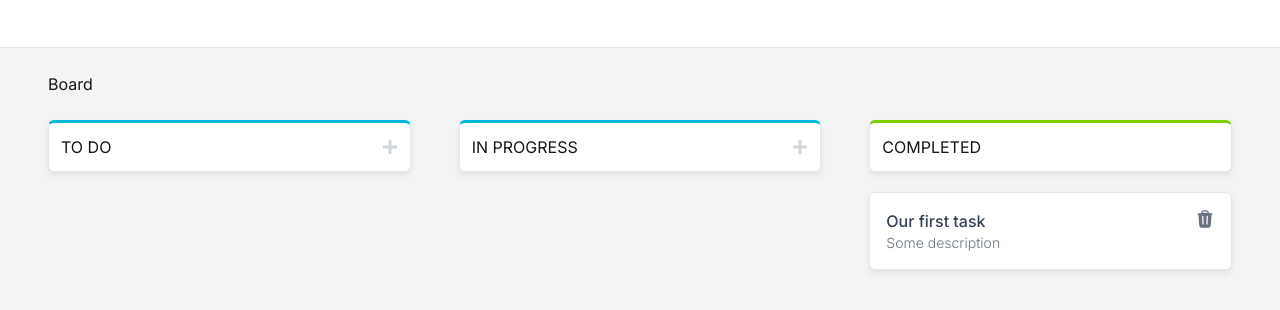
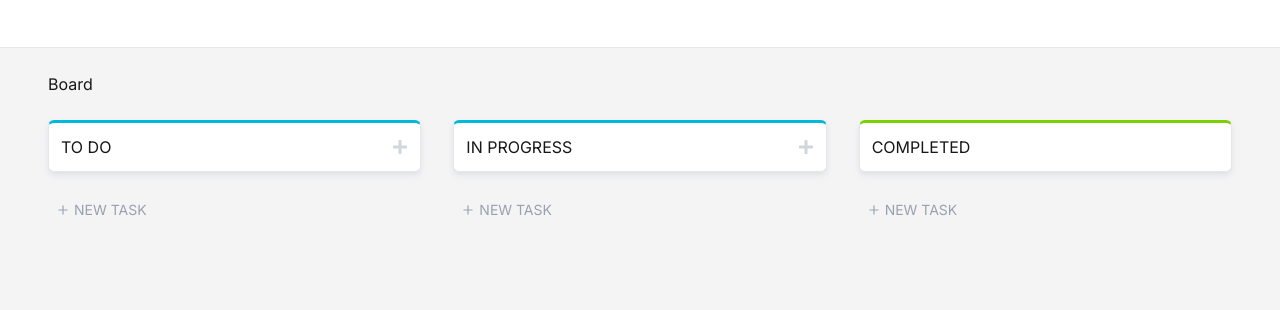
Before and after one commit to t3developer/kanban-next, a Next.js app: page / in a window 1280 px wide. Shown: the top 310 px of the page. Built offline with nearby package versions, Linux system fonts and the light colour scheme.

Commit message:
add task feature

```diff
--- a/app/components/kanban/columns/column-remove.tsx
+++ b/app/components/kanban/columns/column-remove.tsx
@@ -19,7 +19,7 @@ const KanbanColumnRemove = ({ type, columnId, deleteColumn }: KanbanColumnRemove
             </AlertDialog.Trigger>
             <AlertDialog.Portal>
               <AlertDialog.Overlay className="fixed inset-0 bg-gray-300/50 data-[state=open]:animate-overlayShow" />
-              <AlertDialog.Content className="fixed w-sm kanban-card left-1/2 top-1/2 -translate-x-1/2 -translate-y-1/2 rounded-md bg-gray1 p-[25px] shadow-[var(--shadow-6)] focus:outline-none data-[state=open]:animate-contentShow">
+              <AlertDialog.Content className="fixed w-sm kanban-card left-1/2 top-1/2 -translate-x-1/2 -translate-y-1/2 rounded-md bg-gray1 shadow-[var(--shadow-6)] focus:outline-none data-[state=open]:animate-contentShow">
                 <AlertDialog.Title className="m-0 text-[17px] font-medium text-mauve12">
                   Are you sure?
                 </AlertDialog.Title>
@@ -28,7 +28,7 @@ const KanbanColumnRemove = ({ type, columnId, deleteColumn }: KanbanColumnRemove
                 <AlertDialog.Action asChild>
                     <div className="flex justify-between mt-5">
                       <AlertDialog.Cancel className="text-sm text-gray-500 cursor-pointer outline-0">Cancel</AlertDialog.Cancel>
-                      <button className="kanban-button-red" onClick={() => deleteColumn(columnId)}>Delete</button>
+                      <button className="kanban-button-alert" onClick={() => deleteColumn(columnId)}>Delete</button>
                   </div>
                 </AlertDialog.Action>
               </AlertDialog.Content>
--- a/app/components/kanban/columns/column.tsx
+++ b/app/components/kanban/columns/column.tsx
@@ -1,15 +1,8 @@
 'use client';
+import { useKanbanStore } from "@/lib/store/kanban-store";
 import KanbanTask from "../tasks/task";
+import KanbanTaskAdd from "../tasks/task-add";
 import KanbanColumnHeader from "./column-header";
-
-const tasks = [
-  {
-    id: '1234',
-    title: 'Our first task',
-    description: 'Some description',
-    status: 'completed'
-  }
-];
 
 export interface KanbanColumnProps {
   columnId: string,
@@ -20,6 +13,8 @@ export interface KanbanColumnProps {
 
 const KanbanColumn = (props: KanbanColumnProps) => {
   const { type  } = props;
+  const tasks = useKanbanStore(state => state.tasks);
+  const addTask = useKanbanStore(state => state.addTask);
   const filteredTasks = tasks.filter(task => task.status === type);
 
   return (
@@ -30,6 +25,7 @@ const KanbanColumn = (props: KanbanColumnProps) => {
           {filteredTasks.map(task => (
             <KanbanTask key={task.id} {...task} />
           ))}
+          <KanbanTaskAdd status={type} addTask={addTask} />
       </div>
     </section>
   );
--- a/app/components/kanban/columns/columns.tsx
+++ b/app/components/kanban/columns/columns.tsx
@@ -7,7 +7,7 @@ const KanbanColumns = () => {
   const columns = useKanbanStore(state => state.columns);
 
   return (
-    <section className='w-full h-full flex gap-6 lg:gap-12'>
+    <section className='w-full h-full flex gap-4 lg:gap-8'>
       {columns.map(column => (
         <KanbanColumn
           key={column.id}
--- /dev/null
+++ b/app/components/kanban/tasks/task-add.tsx
@@ -0,0 +1,75 @@
+import { AlertDialog, Form } from 'radix-ui';
+import React, { FormEvent, useState } from 'react'
+import { FiPlus } from 'react-icons/fi';
+
+interface KanbanTaskAddProps {
+  status: string,
+  addTask: (title: string, status: string, description?: string) => void
+}
+
+const KanbanTaskAdd = ({ status, addTask }: KanbanTaskAddProps) => {
+  const [ dialogOpen, setDialogOpen ] = useState<boolean>(false);
+
+  const onSubmit = (e: FormEvent<HTMLFormElement>) => {
+    e.preventDefault();
+    const data = new FormData(e.currentTarget);
+    addTask(
+      data.get('taskTitle') as string,
+      status,
+      data.get('taskDesc') as string
+    );
+    setDialogOpen(false);
+  };
+
+  return (
+    <>
+      <AlertDialog.Root open={dialogOpen} onOpenChange={setDialogOpen}>
+        <AlertDialog.Trigger asChild>
+          <div className="inline-flex items-center cursor-pointer gap-1 mt-2 ml-2 text-sm text-gray-400 hover:text-gray-500">
+            <div><FiPlus /></div>
+            <div className='uppercase'>New Task</div>
+          </div>
+        </AlertDialog.Trigger>
+        <AlertDialog.Portal>
+          <AlertDialog.Overlay className="fixed inset-0 bg-gray-300/50 data-[state=open]:animate-overlayShow" />
+          <AlertDialog.Content className="fixed w-sm kanban-card left-1/2 top-1/2 -translate-x-1/2 -translate-y-1/2 rounded-md bg-gray1 shadow-[var(--shadow-6)] focus:outline-none data-[state=open]:animate-contentShow">
+            <AlertDialog.Title className="m-0 text-[17px] font-medium text-mauve12">
+              New Task
+            </AlertDialog.Title>
+            <AlertDialog.Description className='text-gray-500 text-sm mt-1'>Add the details to create a new task.</AlertDialog.Description>
+
+            <Form.Root className='mt-5' onSubmit={onSubmit}>
+              <Form.Field name="taskTitle">
+                <div className="flex items-baseline justify-between">
+                  <Form.Label className="mt-1 text-sm">Title</Form.Label>
+                  <Form.Message match="valueMissing" className='text-sm text-red-400'>Please enter a task title</Form.Message>
+                </div>
+                <Form.Control asChild>
+                  <input type="text" id="taskTitle" className="kanban-input mt-1" required />
+                </Form.Control>
+              </Form.Field>
+              <Form.Field name="taskDesc" className="mt-3">
+                <div className="flex items-baseline justify-between">
+                  <Form.Label className="mt-1 text-sm">Description</Form.Label>
+                  <Form.Message match="valueMissing" className='text-sm text-red-400'>Please enter a task description</Form.Message>
+                </div>
+                <Form.Control asChild>
+                  <textarea rows={3} id="taskDesc" className="kanban-input mt-1" />
+                </Form.Control>
+              </Form.Field>
+
+              <div className="flex justify-between mt-10">
+                <AlertDialog.Cancel className="text-sm text-gray-500 cursor-pointer outline-0">Cancel</AlertDialog.Cancel>
+                  <Form.Submit className="kanban-button">
+                    Create
+                  </Form.Submit>
+              </div>
+            </Form.Root>
+          </AlertDialog.Content>
+        </AlertDialog.Portal>
+      </AlertDialog.Root>
+    </>
+  )
+}
+
+export default KanbanTaskAdd;
--- a/app/components/kanban/tasks/task.tsx
+++ b/app/components/kanban/tasks/task.tsx
@@ -1,8 +1,11 @@
 
 interface KanbanTaskProps {
+  id: string,
   title: string,
-  description: string,
+  description?: string,
   status: string,
+  createdAt: Date,
+  updatedAt: Date
 }
 
 const KanbanTask = ({ title, description, status }: KanbanTaskProps) => {
--- a/app/globals.css
+++ b/app/globals.css
@@ -17,15 +17,15 @@ body {
 
 @layer {
   .kanban-card {
-    @apply py-4 px-4 rounded-md bg-white border-1 border-gray-200 shadow-md shadow-gray-300/50;
+    @apply py-5 px-5 rounded-md bg-white border-1 border-gray-200 shadow-md shadow-gray-300/50;
   }
   .kanban-input {
     @apply p-2 rounded-md w-full border-1 border-gray-200 shadow-sm shadow-gray-200/50 focus:outline-0 text-sm font-medium;
   }
   .kanban-button {
-    @apply bg-cyan-500 rounded-md py-1 px-3 cursor-pointer text-white font-semibold  hover:shadow-md hover:shadow-gray-300/100
+    @apply bg-cyan-500 rounded-md py-1 px-3 cursor-pointer text-white font-semibold  hover:shadow-md hover:shadow-gray-300/100;
   }
-  .kanban-button-red {
-    @apply bg-red-400 rounded-md py-1 px-3 cursor-pointer text-white font-semibold  hover:shadow-md hover:shadow-gray-300/100
+  .kanban-button-alert {
+    @apply bg-red-400 rounded-md py-1 px-3 cursor-pointer text-white font-semibold  hover:shadow-md hover:shadow-gray-300/100;
   }
 }
--- a/lib/store/slices/task-slice.ts
+++ b/lib/store/slices/task-slice.ts
@@ -16,7 +16,7 @@ type TaskState = {
 }
 
 type TaskActions = {
-  addTask: (title: string, description?: string) => void,
+  addTask: (title: string, status: string, description?: string) => void,
   updateTask: (id: string, status: string) => void,
   deleteTask: (id: string) => void
 }
@@ -31,11 +31,11 @@ export const createTaskSlice: StateCreator<
 > = (set) => ({
   tasks: [],
 
-  addTask: (title: string, description?: string) =>
+  addTask: (title: string, status: string, description?: string) =>
     set(state => ({
       tasks: [
         ...state.tasks,
-        { id: uuid(), title, description, status: 'to_do',  createdAt: new Date(), updatedAt: new Date() }
+        { id: uuid(), title, description, status: status,  createdAt: new Date(), updatedAt: new Date() }
       ]
     })),
 
```
